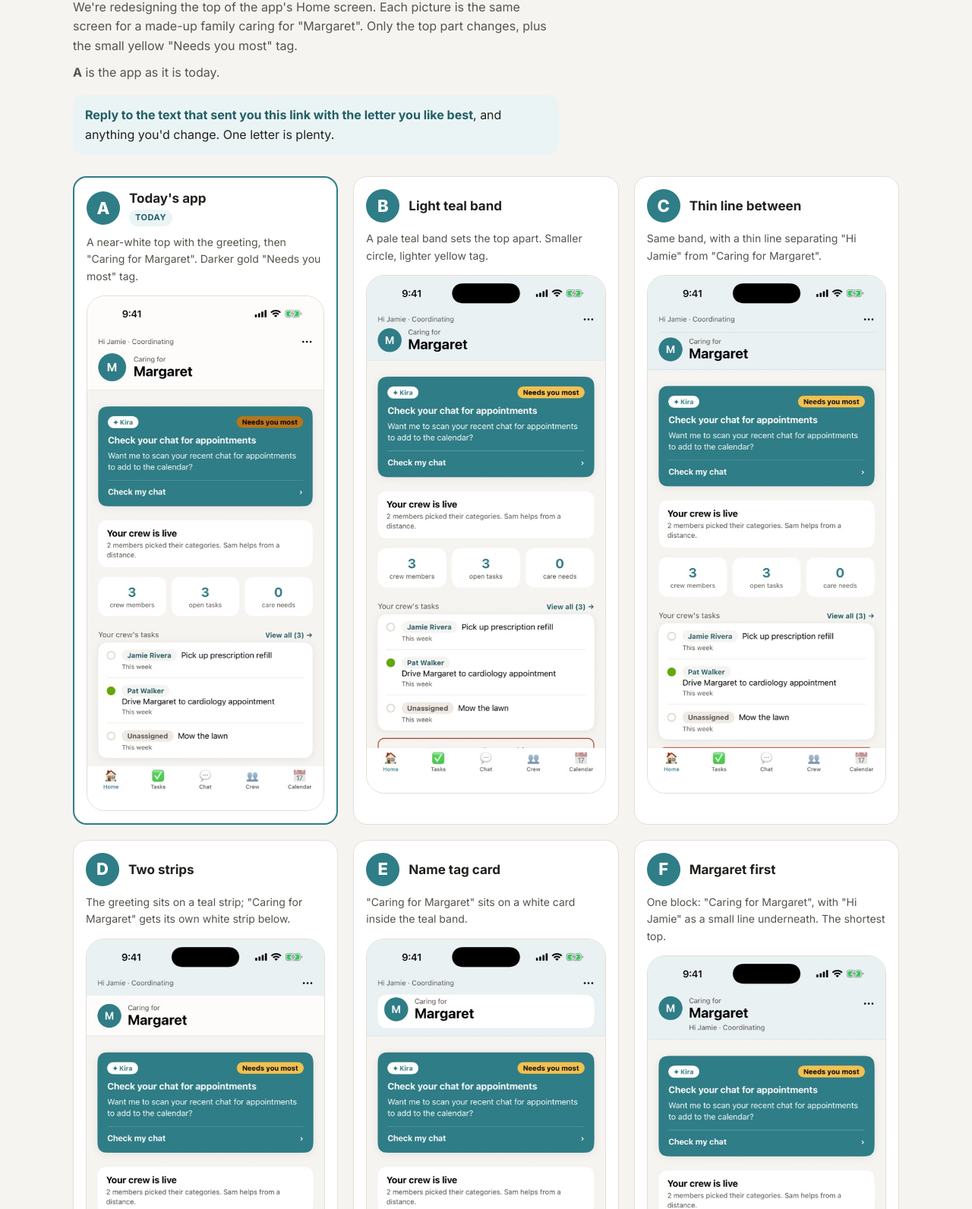
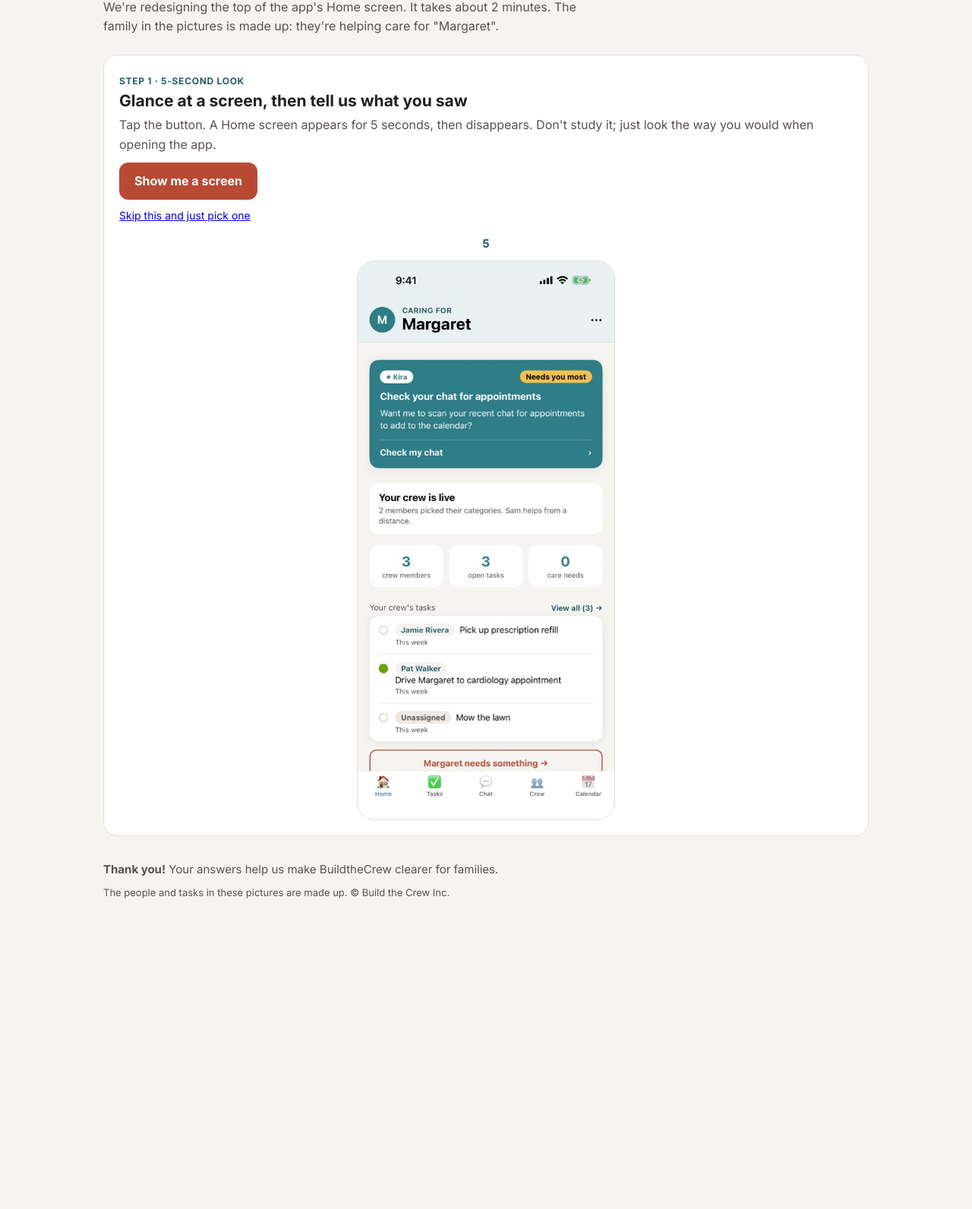
Before and after one commit to brentomalley150/buildthecrew-launch, a plain HTML site: page p/home-preview/index.html in a window 1280 px wide. Shown: the part 122-1714 px from the top of the page at 76% size. After the commit the page ends 1372 px from the top, so only its background shows below. Drawn offline with Linux system fonts and the light colour scheme.

Commit message:
Home preview v2: 5-second test + three shuffled versions
- Step 1: show one random version for 5 seconds, then ask "whose screen
  was that / what would you tap first" (tests clarity, not taste).
- Step 2 (revealed after step 1 or skip): A today's app, B Margaret
  first, C just "Caring for" + name, in a random order per visitor.
- Replaces the seven-option page.

Co-Authored-By: Claude Opus 5.5 <noreply@anthropic.com>

```diff
--- a/p/home-preview/index.html
+++ b/p/home-preview/index.html
@@ -3,10 +3,10 @@
 <head>
 <meta charset="UTF-8">
 <meta name="viewport" content="width=device-width, initial-scale=1.0, viewport-fit=cover">
-<title>BuildtheCrew — Which Home screen do you like?</title>
-<meta name="description" content="Seven versions of the top of the BuildtheCrew Home screen. Tell us which letter you like best.">
-<meta property="og:title" content="Which BuildtheCrew Home screen do you like?">
-<meta property="og:description" content="Look at seven versions and text us the letter you like best.">
+<title>BuildtheCrew — Which Home screen works best?</title>
+<meta name="description" content="A 5-second test and three versions of the BuildtheCrew Home screen. Text us what you see and which version you like.">
+<meta property="og:title" content="Which BuildtheCrew Home screen works best?">
+<meta property="og:description" content="Take a 5-second look, then text us what you saw and which version you like.">
 <meta property="og:type" content="website">
 <meta name="robots" content="noindex">
 <link rel="preconnect" href="https://fonts.googleapis.com">
@@ -23,23 +23,30 @@
   * { box-sizing: border-box; }
   html, body { margin: 0; padding: 0; }
   body { font-family: "Inter", -apple-system, BlinkMacSystemFont, "Segoe UI", system-ui, sans-serif; background: var(--bg); color: var(--ink); line-height: 1.6; -webkit-font-smoothing: antialiased; }
-  .wrap { max-width: 1120px; margin: 0 auto; padding: 32px max(16px, env(safe-area-inset-right, 0px)) 56px max(16px, env(safe-area-inset-left, 0px)); }
+  .wrap { max-width: 1040px; margin: 0 auto; padding: 32px max(16px, env(safe-area-inset-right, 0px)) 56px max(16px, env(safe-area-inset-left, 0px)); }
   .brand { font-size: 13px; font-weight: 700; letter-spacing: .06em; text-transform: uppercase; color: var(--teal-text); margin: 0 0 8px; }
   h1 { font-size: clamp(26px, 5vw, 34px); line-height: 1.15; margin: 0 0 12px; text-wrap: balance; letter-spacing: -.01em; }
-  .intro { max-width: 640px; margin-bottom: 28px; }
-  .intro p { margin: 0 0 10px; color: var(--ink-soft); font-size: 16px; }
-  .ask { display: flex; gap: 12px; align-items: flex-start; background: var(--teal-tint); border-radius: 14px; padding: 14px 16px; margin-top: 16px; color: var(--ink); font-size: 16px; }
-  .ask strong { color: var(--teal-text); }
-  .grid { display: grid; grid-template-columns: repeat(auto-fill, minmax(280px, 1fr)); gap: 20px; }
-  .opt { background: var(--surface); border: 1px solid var(--border); border-radius: 18px; padding: 16px; display: flex; flex-direction: column; gap: 10px; min-width: 0; }
-  .opt.today { border: 2px solid var(--teal); }
+  h2 { font-size: 21px; line-height: 1.25; margin: 0 0 6px; }
+  .intro { max-width: 640px; margin-bottom: 24px; }
+  .intro p, .step p { margin: 0 0 10px; color: var(--ink-soft); font-size: 16px; }
+  .step { background: var(--surface); border: 1px solid var(--border); border-radius: 18px; padding: 20px; margin-bottom: 24px; }
+  .stepnum { display: inline-block; font-size: 12px; font-weight: 700; letter-spacing: .06em; text-transform: uppercase; color: var(--teal-text); margin-bottom: 4px; }
+  button.go { font: inherit; font-weight: 700; color: #fff; background: var(--coral); border: 0; border-radius: 12px; padding: 12px 20px; min-height: 48px; cursor: pointer; }
+  button.go:focus-visible { outline: 3px solid var(--teal); outline-offset: 2px; }
+  .flash { display: flex; flex-direction: column; align-items: center; gap: 10px; margin-top: 14px; }
+  .flash img { width: 100%; max-width: 340px; height: auto; border-radius: 24px; border: 1px solid var(--border); }
+  .count { font-size: 15px; font-weight: 700; color: var(--teal-text); }
+  .ask { background: var(--teal-tint); border-radius: 14px; padding: 14px 16px; margin-top: 14px; font-size: 16px; color: var(--ink); }
+  .ask ol { margin: 6px 0 0; padding-left: 22px; }
+  .ask .code { display: inline-block; font-weight: 800; color: #fff; background: var(--teal); border-radius: 8px; padding: 0 8px; }
+  .grid { display: grid; grid-template-columns: repeat(auto-fill, minmax(280px, 1fr)); gap: 20px; margin-top: 16px; }
+  .opt { border: 1px solid var(--border); border-radius: 18px; padding: 16px; display: flex; flex-direction: column; gap: 10px; min-width: 0; background: var(--bg); }
   .head { display: flex; align-items: center; gap: 12px; }
   .letter { flex: none; width: 44px; height: 44px; border-radius: 22px; background: var(--teal); color: #fff; font-size: 22px; font-weight: 800; display: flex; align-items: center; justify-content: center; }
-  .opt h2 { margin: 0; font-size: 17px; line-height: 1.3; }
-  .tag { display: inline-block; font-size: 11px; font-weight: 700; letter-spacing: .05em; text-transform: uppercase; color: var(--teal-text); background: var(--teal-tint); padding: 2px 8px; border-radius: 999px; margin-top: 2px; }
+  .opt h3 { margin: 0; font-size: 17px; line-height: 1.3; }
   .opt p { margin: 0; color: var(--ink-soft); font-size: 14px; }
   .shot { display: block; width: 100%; max-width: 340px; height: auto; margin: 4px auto 0; border-radius: 24px; border: 1px solid var(--border); background: #fff; }
-  footer { margin-top: 36px; max-width: 640px; }
+  footer { margin-top: 32px; max-width: 640px; }
   footer p { color: var(--ink-soft); font-size: 15px; margin: 0 0 8px; }
   footer .small { font-size: 13px; }
 </style>
@@ -48,54 +55,109 @@
 <main class="wrap">
   <header class="intro">
     <p class="brand">BuildtheCrew</p>
-    <h1>Which Home screen do you like best?</h1>
-    <p>We're redesigning the top of the app's Home screen. Each picture is the same screen for a made-up family caring for "Margaret". Only the top part changes, plus the small yellow "Needs you most" tag.</p>
-    <p><strong>A</strong> is the app as it is today.</p>
-    <div class="ask"><span><strong>Reply to the text that sent you this link with the letter you like best</strong>, and anything you'd change. One letter is plenty.</span></div>
+    <h1>Which Home screen works best?</h1>
+    <p>We're redesigning the top of the app's Home screen. It takes about 2 minutes. The family in the pictures is made up: they're helping care for "Margaret".</p>
   </header>
 
-  <div class="grid">
-    <article class="opt today">
-      <div class="head"><span class="letter" aria-hidden="true">A</span><div><h2>Today's app</h2><span class="tag">Today</span></div></div>
-      <p>A near-white top with the greeting, then "Caring for Margaret". Darker gold "Needs you most" tag.</p>
-      <img class="shot" src="img/A.jpg" width="506" height="1100" alt="Option A, today's app: near-white top with Hi Jamie and Caring for Margaret">
-    </article>
-    <article class="opt">
-      <div class="head"><span class="letter" aria-hidden="true">B</span><h2>Light teal band</h2></div>
-      <p>A pale teal band sets the top apart. Smaller circle, lighter yellow tag.</p>
-      <img class="shot" src="img/B.jpg" width="506" height="1100" alt="Option B: pale teal band behind the greeting and Caring for Margaret" loading="lazy">
-    </article>
-    <article class="opt">
-      <div class="head"><span class="letter" aria-hidden="true">C</span><h2>Thin line between</h2></div>
-      <p>Same band, with a thin line separating "Hi Jamie" from "Caring for Margaret".</p>
-      <img class="shot" src="img/C.jpg" width="506" height="1100" alt="Option C: thin line between the greeting and Caring for Margaret" loading="lazy">
-    </article>
-    <article class="opt">
-      <div class="head"><span class="letter" aria-hidden="true">D</span><h2>Two strips</h2></div>
-      <p>The greeting sits on a teal strip; "Caring for Margaret" gets its own white strip below.</p>
-      <img class="shot" src="img/D.jpg" width="506" height="1100" alt="Option D: greeting on a teal strip, Caring for Margaret on a white strip" loading="lazy">
-    </article>
-    <article class="opt">
-      <div class="head"><span class="letter" aria-hidden="true">E</span><h2>Name tag card</h2></div>
-      <p>"Caring for Margaret" sits on a white card inside the teal band.</p>
-      <img class="shot" src="img/E.jpg" width="506" height="1100" alt="Option E: Caring for Margaret on a white card inside the teal band" loading="lazy">
-    </article>
-    <article class="opt">
-      <div class="head"><span class="letter" aria-hidden="true">F</span><h2>Margaret first</h2></div>
-      <p>One block: "Caring for Margaret", with "Hi Jamie" as a small line underneath. The shortest top.</p>
-      <img class="shot" src="img/F.jpg" width="506" height="1100" alt="Option F: Caring for Margaret first, Hi Jamie as a small line under it" loading="lazy">
-    </article>
-    <article class="opt">
-      <div class="head"><span class="letter" aria-hidden="true">G</span><h2>Bolder greeting</h2></div>
-      <p>"Hi Jamie" is larger and teal, with more space before "Caring for Margaret".</p>
-      <img class="shot" src="img/G.jpg" width="506" height="1100" alt="Option G: larger teal greeting with more space above Caring for Margaret" loading="lazy">
-    </article>
-  </div>
+  <section class="step" aria-labelledby="s1">
+    <span class="stepnum">Step 1 · 5-second look</span>
+    <h2 id="s1">Glance at a screen, then tell us what you saw</h2>
+    <p>Tap the button. A Home screen appears for 5 seconds, then disappears. Don't study it; just look the way you would when opening the app.</p>
+    <button type="button" class="go" id="start">Show me a screen</button>
+    <p style="margin:10px 0 0;font-size:14px"><a href="#s2" id="skip">Skip this and just pick one</a></p>
+    <div class="flash" id="flash" hidden>
+      <span class="count" id="count" aria-live="polite">5</span>
+      <img id="flashImg" alt="A version of the Home screen, shown for 5 seconds">
+    </div>
+    <div class="ask" id="after" hidden>
+      <strong>Now text us your answers:</strong>
+      <ol>
+        <li>Whose screen was that? Who is it about?</li>
+        <li>What would you tap first?</li>
+      </ol>
+      <p style="margin:8px 0 0">Start your text with <span class="code" id="seen">A</span> so we know which version you saw.</p>
+    </div>
+  </section>
+
+  <section class="step" aria-labelledby="s2" id="step2" hidden>
+    <span class="stepnum">Step 2 · Pick one</span>
+    <h2 id="s2">Which do you like best?</h2>
+    <p>The same screen three ways. Only the top part changes. <strong>Reply to the text that sent you this link with the letter you like best</strong>, and anything you'd change.</p>
+    <div class="grid" id="grid"></div>
+  </section>
 
   <footer>
-    <p><strong>Reply to the text you got with your letter.</strong> Thank you for helping us make BuildtheCrew better.</p>
+    <p><strong>Thank you!</strong> Your answers help us make BuildtheCrew clearer for families.</p>
     <p class="small">The people and tasks in these pictures are made up. © Build the Crew Inc.</p>
   </footer>
 </main>
+
+<script>
+  var VERSIONS = [
+    { id: 'A', title: "Today's app", img: 'img/today.jpg',
+      desc: '"Hi Jamie · Coordinating" first, then "Caring for Margaret" below it.' },
+    { id: 'B', title: 'Margaret first', img: 'img/margaret-first.jpg',
+      desc: '"Caring for Margaret" first, with "Hi Jamie · Coordinating" as a small line underneath.' },
+    { id: 'C', title: 'Just Margaret', img: 'img/caring-for.jpg',
+      desc: 'A small "Caring for" label above Margaret\'s name. No greeting line, so the top is shortest.' }
+  ];
+
+  // Shuffle per visitor so no version always comes first (order affects which one people pick).
+  function shuffled(list) {
+    var a = list.slice();
+    for (var i = a.length - 1; i > 0; i--) {
+      var j = Math.floor(Math.random() * (i + 1));
+      var t = a[i]; a[i] = a[j]; a[j] = t;
+    }
+    return a;
+  }
+
+  // Step 2 stays hidden until Step 1 is done (or skipped), so the 5-second look isn't spoiled.
+  function showStep2() { document.getElementById('step2').hidden = false; }
+  document.getElementById('skip').addEventListener('click', function (e) {
+    e.preventDefault();
+    document.getElementById('skip').parentNode.hidden = true;
+    showStep2();
+    document.getElementById('step2').scrollIntoView({ block: 'start', behavior: 'auto' });
+  });
+
+  var grid = document.getElementById('grid');
+  shuffled(VERSIONS).forEach(function (v) {
+    var card = document.createElement('article');
+    card.className = 'opt';
+    card.innerHTML =
+      '<div class="head"><span class="letter" aria-hidden="true">' + v.id + '</span><h3>' + v.title + '</h3></div>' +
+      '<p>' + v.desc + '</p>' +
+      '<img class="shot" src="' + v.img + '" width="506" height="1100" loading="lazy" alt="Version ' + v.id + ': ' + v.title + '">';
+    grid.appendChild(card);
+  });
+
+  // Step 1: show one random version for 5 seconds, then hide it.
+  var pick = VERSIONS[Math.floor(Math.random() * VERSIONS.length)];
+  var flashImg = document.getElementById('flashImg');
+  flashImg.src = pick.img; // preload so the 5 seconds start with the picture on screen
+  var startBtn = document.getElementById('start');
+  startBtn.addEventListener('click', function () {
+    startBtn.hidden = true;
+    document.getElementById('skip').parentNode.hidden = true;
+    var flash = document.getElementById('flash');
+    var count = document.getElementById('count');
+    flash.hidden = false;
+    flash.scrollIntoView({ block: 'start', behavior: 'auto' });
+    var left = 5;
+    count.textContent = left + ' seconds';
+    var timer = setInterval(function () {
+      left -= 1;
+      if (left > 0) { count.textContent = left + (left === 1 ? ' second' : ' seconds'); return; }
+      clearInterval(timer);
+      flash.hidden = true;
+      document.getElementById('seen').textContent = pick.id;
+      var after = document.getElementById('after');
+      after.hidden = false;
+      showStep2();
+      after.scrollIntoView({ block: 'center', behavior: 'auto' });
+    }, 1000);
+  });
+</script>
 </body>
 </html>
```
Also changed, not shown: p/home-preview/img/B.jpg (deleted), p/home-preview/img/C.jpg (deleted), p/home-preview/img/D.jpg (deleted), p/home-preview/img/E.jpg (deleted), p/home-preview/img/G.jpg (deleted), p/home-preview/img/caring-for.jpg (added), p/home-preview/img/margaret-first.jpg (renamed from p/home-preview/img/F.jpg), p/home-preview/img/today.jpg (renamed from p/home-preview/img/A.jpg).
